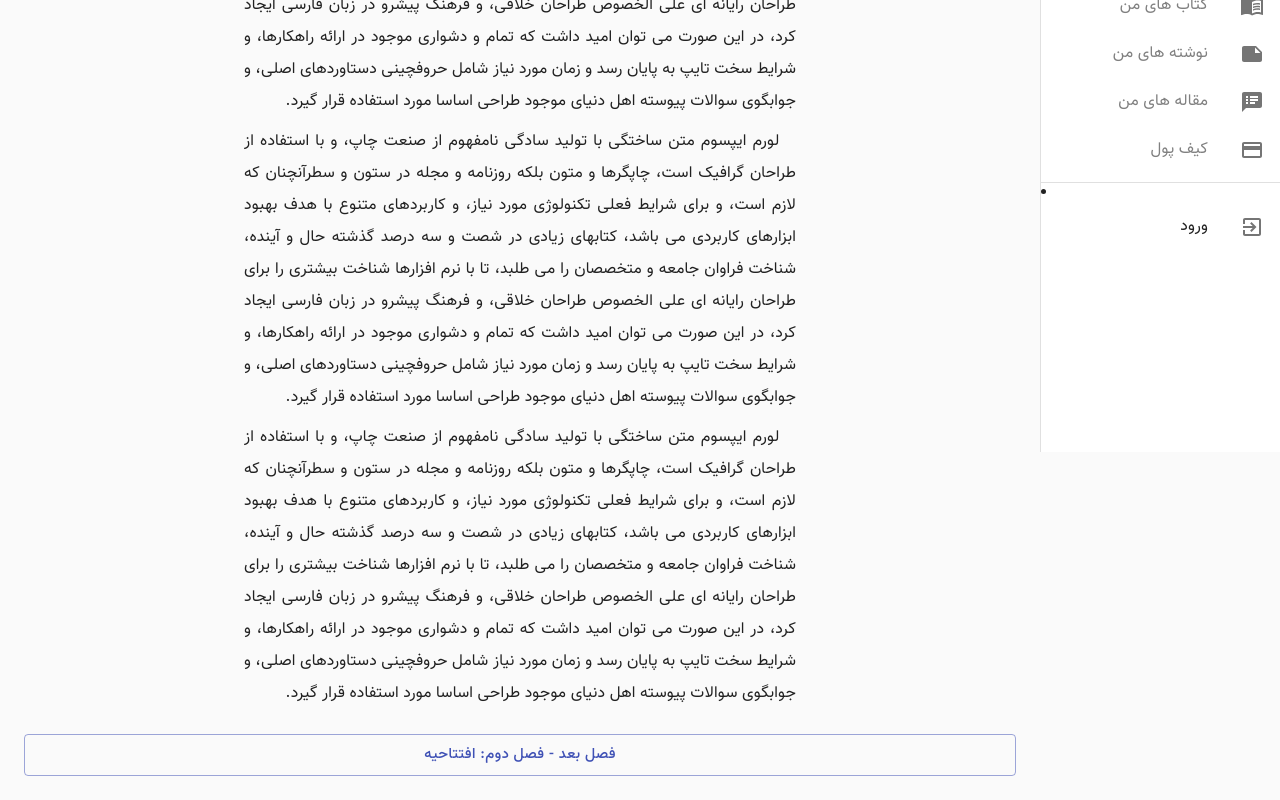
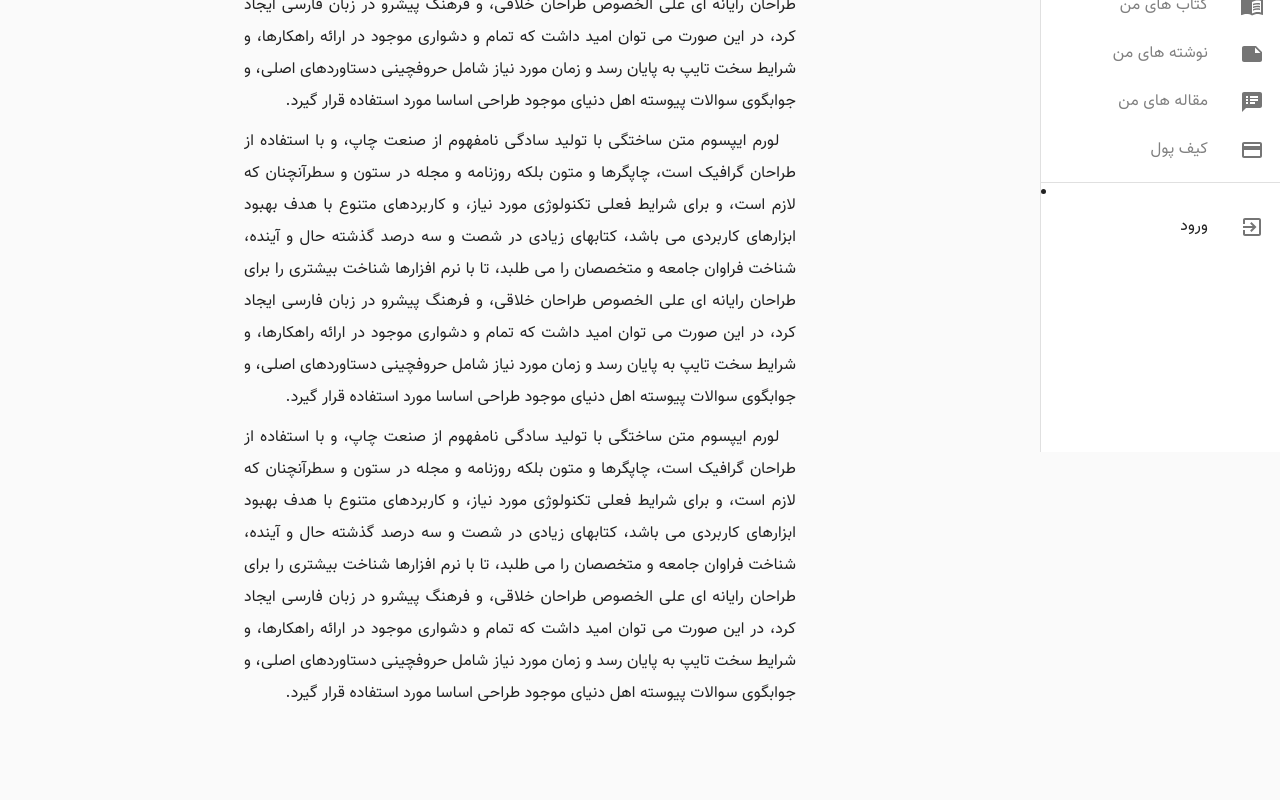
Before and after one commit to mohsen12999/bookworm, a React (Create React App) app: page /read/1/101 in a window 1280 px wide. Shown: the part 348-1148 px from the top of the page. After the commit the page ends 1106 px from the top, so only its background shows below. Built offline with nearby package versions, Linux system fonts and the light colour scheme.

Commit message:
auth for next and prev page

```diff
--- a/src/pages/ReadBook.css
+++ b/src/pages/ReadBook.css
@@ -20,3 +20,7 @@
   text-align: justify;
   text-indent: 3%;
 }
+
+.chapter-page .chapter-change.disabled {
+  cursor: no-drop;
+}
--- a/src/pages/ReadBook.js
+++ b/src/pages/ReadBook.js
@@ -2,25 +2,27 @@ import React from "react";
 import Container from "@material-ui/core/Container";
 import Button from "@material-ui/core/Button";
 import Typography from "@material-ui/core/Typography";
+import Tooltip from "@material-ui/core/Tooltip";
 
 import { useParams, Link } from "react-router-dom";
 
 import ScrollTop from "../components/ScrollTop";
 import { getSingleChapter } from "../services/data";
+import { AuthContext } from "../contexts/AuthContext";
 
 import "./ReadBook.css";
 
+// TODO: not found chapter
 // TODO: back to book page
+// TODO: own this chapter
+// TODO: can go to pre or next chapter
 
 const ReadBook = (props) => {
   const { book_id, chapter_id } = useParams();
-  const {
-    chapter,
-    prev_id,
-    prev_title,
-    next_id,
-    next_title,
-  } = getSingleChapter(book_id, chapter_id);
+  const { chapter, prev_chapter, next_chapter } = getSingleChapter(
+    book_id,
+    chapter_id
+  );
 
   React.useEffect(() => {
     const anchor = document.querySelector("#chapter-title");
@@ -31,19 +33,44 @@ const ReadBook = (props) => {
   }, [book_id, chapter_id]);
 
   return (
+    <AuthContext.Consumer>
+      {(context) => {
+        const owned =
+          context.isAuthenticated && context.boughtBook.includes(book_id);
+        // TODO: if (!owned && !chapter.free) -> redirect
+        return (
           <div className="chapter-page">
-      {prev_id && (
+            {prev_chapter &&
+              (owned || prev_chapter.free ? (
+                <Tooltip
+                  title={"خواندن فصل قبل با  عنوان: " + prev_chapter.title}
+                >
                   <Button
                     variant="outlined"
                     size="large"
                     color="primary"
                     className="chapter-change"
                     component={Link}
-          to={"/read/" + book_id + "/" + prev_id}
+                    to={"/read/" + book_id + "/" + prev_chapter.id}
                   >
-          فصل قبل - {prev_title}
+                    فصل قبل - {prev_chapter.title}
                   </Button>
-      )}
+                </Tooltip>
+              ) : (
+                <Tooltip
+                  title={
+                    "برای دسترسی به فصل قبل می بایست کتاب را خریداری نمائید"
+                  }
+                >
+                  <Button
+                    variant="outlined"
+                    size="large"
+                    className="chapter-change disabled"
+                  >
+                    فصل قبل - {prev_chapter.title}
+                  </Button>
+                </Tooltip>
+              ))}
 
             <Container maxWidth="sm" className="chapter-content-container">
               <Typography
@@ -56,61 +83,83 @@ const ReadBook = (props) => {
               </Typography>
               <Typography paragraph className="chapter-paragraph">
                 لورم ایپسوم متن ساختگی با تولید سادگی نامفهوم از صنعت چاپ، و با
-          استفاده از طراحان گرافیک است، چاپگرها و متون بلکه روزنامه و مجله در
-          ستون و سطرآنچنان که لازم است، و برای شرایط فعلی تکنولوژی مورد نیاز، و
-          کاربردهای متنوع با هدف بهبود ابزارهای کاربردی می باشد، کتابهای زیادی
-          در شصت و سه درصد گذشته حال و آینده، شناخت فراوان جامعه و متخصصان را می
-          طلبد، تا با نرم افزارها شناخت بیشتری را برای طراحان رایانه ای علی
-          الخصوص طراحان خلاقی، و فرهنگ پیشرو در زبان فارسی ایجاد کرد، در این
-          صورت می توان امید داشت که تمام و دشواری موجود در ارائه راهکارها، و
-          شرایط سخت تایپ به پایان رسد و زمان مورد نیاز شامل حروفچینی دستاوردهای
-          اصلی، و جوابگوی سوالات پیوسته اهل دنیای موجود طراحی اساسا مورد استفاده
-          قرار گیرد.
+                استفاده از طراحان گرافیک است، چاپگرها و متون بلکه روزنامه و مجله
+                در ستون و سطرآنچنان که لازم است، و برای شرایط فعلی تکنولوژی مورد
+                نیاز، و کاربردهای متنوع با هدف بهبود ابزارهای کاربردی می باشد،
+                کتابهای زیادی در شصت و سه درصد گذشته حال و آینده، شناخت فراوان
+                جامعه و متخصصان را می طلبد، تا با نرم افزارها شناخت بیشتری را
+                برای طراحان رایانه ای علی الخصوص طراحان خلاقی، و فرهنگ پیشرو در
+                زبان فارسی ایجاد کرد، در این صورت می توان امید داشت که تمام و
+                دشواری موجود در ارائه راهکارها، و شرایط سخت تایپ به پایان رسد و
+                زمان مورد نیاز شامل حروفچینی دستاوردهای اصلی، و جوابگوی سوالات
+                پیوسته اهل دنیای موجود طراحی اساسا مورد استفاده قرار گیرد.
               </Typography>
               <Typography paragraph className="chapter-paragraph">
                 لورم ایپسوم متن ساختگی با تولید سادگی نامفهوم از صنعت چاپ، و با
-          استفاده از طراحان گرافیک است، چاپگرها و متون بلکه روزنامه و مجله در
-          ستون و سطرآنچنان که لازم است، و برای شرایط فعلی تکنولوژی مورد نیاز، و
-          کاربردهای متنوع با هدف بهبود ابزارهای کاربردی می باشد، کتابهای زیادی
-          در شصت و سه درصد گذشته حال و آینده، شناخت فراوان جامعه و متخصصان را می
-          طلبد، تا با نرم افزارها شناخت بیشتری را برای طراحان رایانه ای علی
-          الخصوص طراحان خلاقی، و فرهنگ پیشرو در زبان فارسی ایجاد کرد، در این
-          صورت می توان امید داشت که تمام و دشواری موجود در ارائه راهکارها، و
-          شرایط سخت تایپ به پایان رسد و زمان مورد نیاز شامل حروفچینی دستاوردهای
-          اصلی، و جوابگوی سوالات پیوسته اهل دنیای موجود طراحی اساسا مورد استفاده
-          قرار گیرد.
+                استفاده از طراحان گرافیک است، چاپگرها و متون بلکه روزنامه و مجله
+                در ستون و سطرآنچنان که لازم است، و برای شرایط فعلی تکنولوژی مورد
+                نیاز، و کاربردهای متنوع با هدف بهبود ابزارهای کاربردی می باشد،
+                کتابهای زیادی در شصت و سه درصد گذشته حال و آینده، شناخت فراوان
+                جامعه و متخصصان را می طلبد، تا با نرم افزارها شناخت بیشتری را
+                برای طراحان رایانه ای علی الخصوص طراحان خلاقی، و فرهنگ پیشرو در
+                زبان فارسی ایجاد کرد، در این صورت می توان امید داشت که تمام و
+                دشواری موجود در ارائه راهکارها، و شرایط سخت تایپ به پایان رسد و
+                زمان مورد نیاز شامل حروفچینی دستاوردهای اصلی، و جوابگوی سوالات
+                پیوسته اهل دنیای موجود طراحی اساسا مورد استفاده قرار گیرد.
               </Typography>
               <Typography paragraph className="chapter-paragraph">
                 لورم ایپسوم متن ساختگی با تولید سادگی نامفهوم از صنعت چاپ، و با
-          استفاده از طراحان گرافیک است، چاپگرها و متون بلکه روزنامه و مجله در
-          ستون و سطرآنچنان که لازم است، و برای شرایط فعلی تکنولوژی مورد نیاز، و
-          کاربردهای متنوع با هدف بهبود ابزارهای کاربردی می باشد، کتابهای زیادی
-          در شصت و سه درصد گذشته حال و آینده، شناخت فراوان جامعه و متخصصان را می
-          طلبد، تا با نرم افزارها شناخت بیشتری را برای طراحان رایانه ای علی
-          الخصوص طراحان خلاقی، و فرهنگ پیشرو در زبان فارسی ایجاد کرد، در این
-          صورت می توان امید داشت که تمام و دشواری موجود در ارائه راهکارها، و
-          شرایط سخت تایپ به پایان رسد و زمان مورد نیاز شامل حروفچینی دستاوردهای
-          اصلی، و جوابگوی سوالات پیوسته اهل دنیای موجود طراحی اساسا مورد استفاده
-          قرار گیرد.
+                استفاده از طراحان گرافیک است، چاپگرها و متون بلکه روزنامه و مجله
+                در ستون و سطرآنچنان که لازم است، و برای شرایط فعلی تکنولوژی مورد
+                نیاز، و کاربردهای متنوع با هدف بهبود ابزارهای کاربردی می باشد،
+                کتابهای زیادی در شصت و سه درصد گذشته حال و آینده، شناخت فراوان
+                جامعه و متخصصان را می طلبد، تا با نرم افزارها شناخت بیشتری را
+                برای طراحان رایانه ای علی الخصوص طراحان خلاقی، و فرهنگ پیشرو در
+                زبان فارسی ایجاد کرد، در این صورت می توان امید داشت که تمام و
+                دشواری موجود در ارائه راهکارها، و شرایط سخت تایپ به پایان رسد و
+                زمان مورد نیاز شامل حروفچینی دستاوردهای اصلی، و جوابگوی سوالات
+                پیوسته اهل دنیای موجود طراحی اساسا مورد استفاده قرار گیرد.
               </Typography>
             </Container>
 
-      {next_id && (
+            {next_chapter &&
+              (owned || next_chapter.free ? (
+                <Tooltip
+                  title={"خواندن فصل بعد با  عنوان: " + next_chapter.title}
+                >
                   <Button
                     variant="outlined"
                     size="large"
                     color="primary"
                     className="chapter-change"
                     component={Link}
-          to={"/read/" + book_id + "/" + next_id}
+                    to={"/read/" + book_id + "/" + next_chapter.id}
                   >
-          فصل بعد - {next_title}
+                    فصل بعد - {next_chapter.title}
                   </Button>
-      )}
+                </Tooltip>
+              ) : (
+                <Tooltip
+                  title={
+                    "برای دسترسی به فصل بعد می بایست کتاب را خریداری نمائید"
+                  }
+                >
+                  <Button
+                    variant="outlined"
+                    size="large"
+                    className="chapter-change disabled"
+                  >
+                    فصل بعد - {next_chapter.title}
+                  </Button>
+                </Tooltip>
+              ))}
 
             <ScrollTop {...props} target_id="chapter-title" />
           </div>
         );
+      }}
+    </AuthContext.Consumer>
+  );
 };
 
 export default ReadBook;
```
Lines whose indentation alone changed are shown as unchanged.
